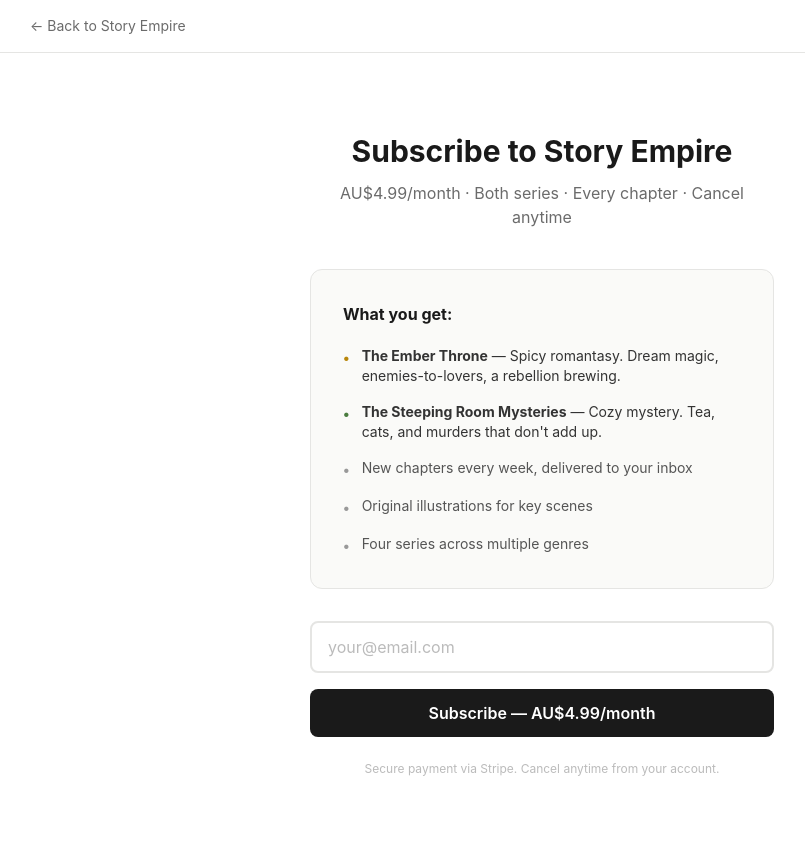
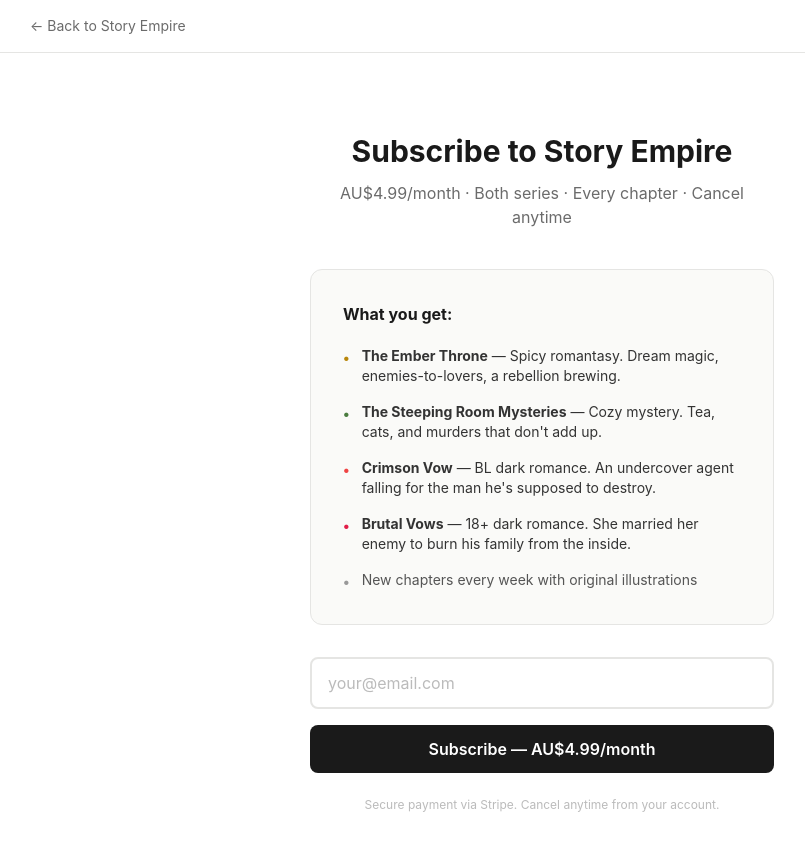
Before and after one commit to CyberKingJosh/story-empire, a Next.js app: page /subscribe in a window 1280 px wide. Shown: the top 850 px of the page, without its empty margins (98-903 px from the left). Built offline with nearby package versions, Linux system fonts and the light colour scheme.

Commit message:
Fix Stripe checkout, error positioning, add all 4 stories to subscribe page

```diff
--- a/src/app/api/stripe/cancel/route.ts
+++ b/src/app/api/stripe/cancel/route.ts
@@ -2,9 +2,7 @@
 import Stripe from "stripe";
 
 function getStripe() {
-  return new Stripe(process.env.STRIPE_SECRET_KEY ?? "", {
-    apiVersion: "2026-02-25.clover",
-  });
+  return new Stripe(process.env.STRIPE_SECRET_KEY ?? "");
 }
 
 export async function POST(req: NextRequest) {
--- a/src/app/api/stripe/create-checkout/route.ts
+++ b/src/app/api/stripe/create-checkout/route.ts
@@ -2,9 +2,7 @@
 import Stripe from "stripe";
 
 function getStripe() {
-  return new Stripe(process.env.STRIPE_SECRET_KEY ?? "", {
-    apiVersion: "2026-02-25.clover",
-  });
+  return new Stripe(process.env.STRIPE_SECRET_KEY ?? "");
 }
 
 export async function POST(req: NextRequest) {
@@ -35,9 +33,10 @@
 
     return NextResponse.json({ url: session.url });
   } catch (error) {
-    console.error("Stripe checkout error:", error);
+    const errMsg = error instanceof Error ? error.message : "Unknown error";
+    console.error("Stripe checkout error:", errMsg);
     return NextResponse.json(
-      { error: "Failed to create checkout session" },
+      { error: "Failed to create checkout session: " + errMsg },
       { status: 500 }
     );
   }
--- a/src/app/api/stripe/session/route.ts
+++ b/src/app/api/stripe/session/route.ts
@@ -2,9 +2,7 @@
 import Stripe from "stripe";
 
 function getStripe() {
-  return new Stripe(process.env.STRIPE_SECRET_KEY ?? "", {
-    apiVersion: "2026-02-25.clover",
-  });
+  return new Stripe(process.env.STRIPE_SECRET_KEY ?? "");
 }
 
 export async function GET(req: NextRequest) {
--- a/src/app/api/stripe/verify-access/route.ts
+++ b/src/app/api/stripe/verify-access/route.ts
@@ -2,9 +2,7 @@
 import Stripe from "stripe";
 
 function getStripe() {
-  return new Stripe(process.env.STRIPE_SECRET_KEY ?? "", {
-    apiVersion: "2026-02-25.clover",
-  });
+  return new Stripe(process.env.STRIPE_SECRET_KEY ?? "");
 }
 
 export async function POST(req: NextRequest) {
--- a/src/app/api/stripe/webhook/route.ts
+++ b/src/app/api/stripe/webhook/route.ts
@@ -3,9 +3,7 @@
 import { welcomeEmail } from "@/lib/email";
 
 function getStripe() {
-  return new Stripe(process.env.STRIPE_SECRET_KEY ?? "", {
-    apiVersion: "2026-02-25.clover",
-  });
+  return new Stripe(process.env.STRIPE_SECRET_KEY ?? "");
 }
 
 export async function POST(req: NextRequest) {
--- a/src/app/read/[slug]/[chapter]/PaywallGate.tsx
+++ b/src/app/read/[slug]/[chapter]/PaywallGate.tsx
@@ -122,25 +122,27 @@
   }
 
   return (
-    <form onSubmit={handleCheck} className="flex gap-2">
+    <form onSubmit={handleCheck} className="space-y-3">
+      <div className="flex gap-2">
         <input
           type="email"
           required
           placeholder="your@email.com"
           value={email}
           onChange={(e) => setEmail(e.target.value)}
-        className="flex-1 px-3 py-2 rounded-lg border-2 border-[#e5e5e3] text-sm text-[#1a1a1a] focus:outline-none focus:border-[#b8860b]"
+          className="flex-1 px-3 py-2.5 rounded-lg border-2 border-[#e5e5e3] text-sm text-[#1a1a1a] focus:outline-none focus:border-[#b8860b]"
         />
         <button
           type="submit"
           disabled={loading}
-        className="px-4 py-2 rounded-lg text-white text-sm font-semibold disabled:opacity-50"
+          className="px-4 py-2.5 rounded-lg text-white text-sm font-semibold disabled:opacity-50"
           style={{ backgroundColor: accentColor }}
         >
         {loading ? "..." : "Unlock"}
       </button>
+      </div>
       {error && (
-        <p className="text-red-500 text-xs mt-1 absolute">{error}</p>
+        <p className="text-red-500 text-sm text-center">{error}</p>
       )}
     </form>
   );
--- a/src/app/subscribe/page.tsx
+++ b/src/app/subscribe/page.tsx
@@ -137,16 +137,22 @@
               </span>
             </li>
             <li className="flex items-start gap-3">
-              <span className="text-[#999] mt-0.5 font-bold">&#8226;</span>
-              <span className="text-[#555]">New chapters every week, delivered to your inbox</span>
+              <span className="text-[#ef4444] mt-0.5 font-bold">&#8226;</span>
+              <span className="text-[#333]">
+                <strong>Crimson Vow</strong> &mdash; BL dark romance.
+                An undercover agent falling for the man he&apos;s supposed to destroy.
+              </span>
+            </li>
+            <li className="flex items-start gap-3">
+              <span className="text-[#e11d48] mt-0.5 font-bold">&#8226;</span>
+              <span className="text-[#333]">
+                <strong>Brutal Vows</strong> &mdash; 18+ dark romance.
+                She married her enemy to burn his family from the inside.
+              </span>
             </li>
             <li className="flex items-start gap-3">
               <span className="text-[#999] mt-0.5 font-bold">&#8226;</span>
-              <span className="text-[#555]">Original illustrations for key scenes</span>
-            </li>
-            <li className="flex items-start gap-3">
-              <span className="text-[#999] mt-0.5 font-bold">&#8226;</span>
-              <span className="text-[#555]">Four series across multiple genres</span>
+              <span className="text-[#555]">New chapters every week with original illustrations</span>
             </li>
           </ul>
         </div>
```
Lines whose indentation alone changed are shown as unchanged.
